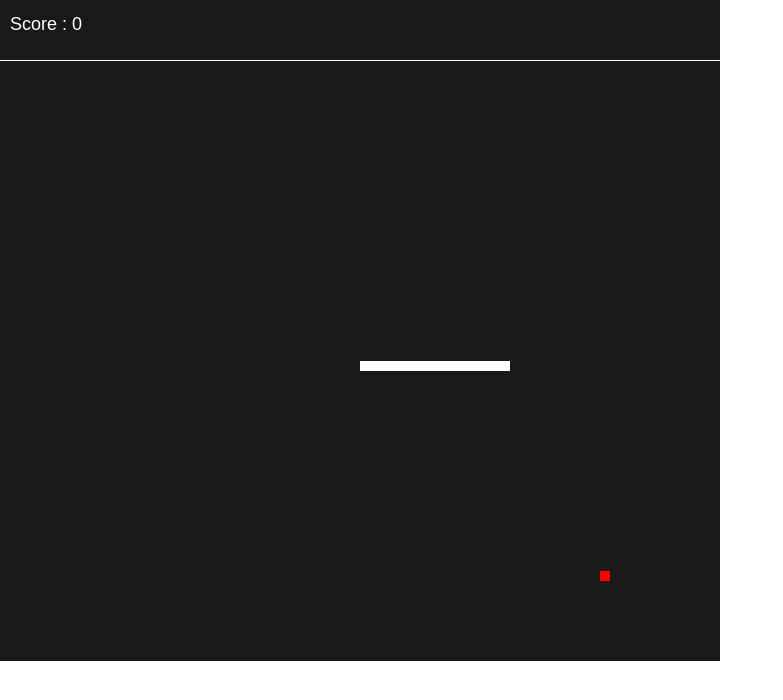
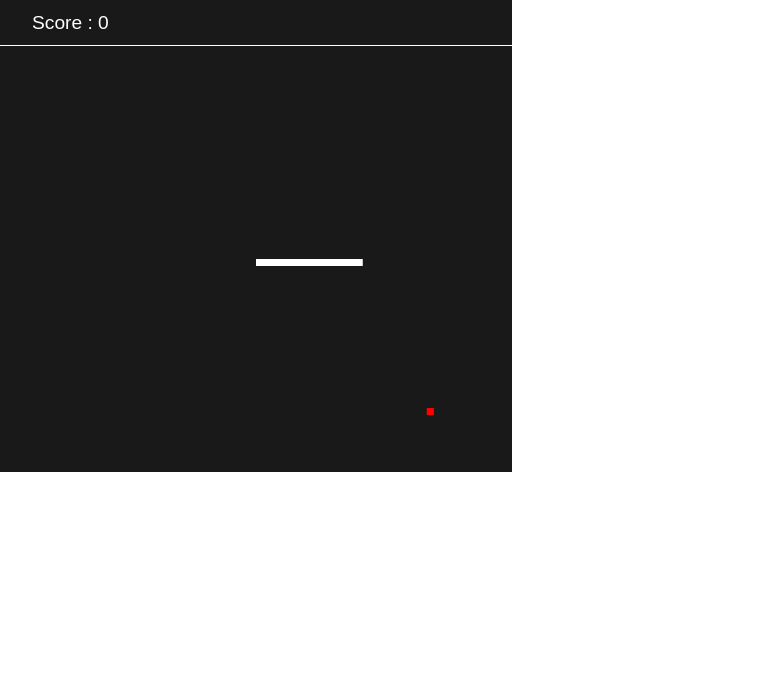
Before and after one commit to sruthi-98/Snake-Game, a plain HTML site: page index.html in a window 1280 px wide. Shown: the whole page, without its empty margins (0-783 px from the left). Drawn offline with Linux system fonts and the light colour scheme.

Commit message:
Changed absolute values to relative values

```diff
--- a/styles/styles.css
+++ b/styles/styles.css
@@ -52,18 +52,21 @@ table {
 */
 
 body {
-  font-size: 18px;
+  font-size: 1.2rem;
   font-family: Arial, Helvetica, sans-serif;
   color: white;
 }
 
-#myCanvas, #score {
+#myCanvas {
   background-color: rgba(0, 0, 0, 0.9);
+  width: 40%;
+  height: 40%;
 }
 
 #score {
-  min-height: 30px;
-  max-width: 700px;
-  padding: 15px 10px;
+  min-height: 6%;
+  max-width: 35%;
+  padding: 1% 2.5%;
   border-bottom: 1px solid white;
+  background-color: rgba(0, 0, 0, 0.9);
 }
```
